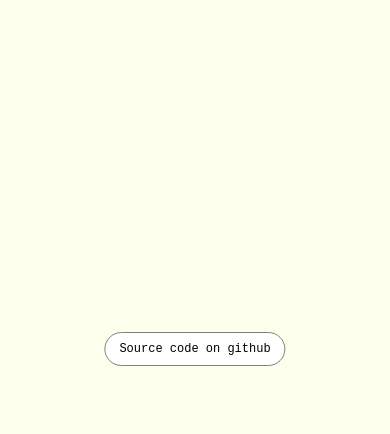
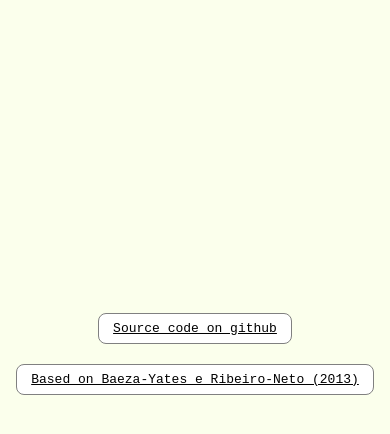
Before and after one commit to iankury/PinhaWiki, a website: page public/index.html in a window 390 px wide. Shown: the part 394-828 px from the top of the page. Drawn offline with Linux system fonts and the light colour scheme; no server answers.

Commit message:
add book link

```diff
--- a/public/index.html
+++ b/public/index.html
@@ -30,9 +30,15 @@
     </div>
   </div>
 
-  <a id="github_link" href="https://github.com/iankury/PinhaWiki" target="_blank">
-    Source code on github
-  </a>
+  <div id="external_links_container">
+    <a id="github_link" href="https://github.com/iankury/PinhaWiki" target="_blank">
+      Source code on github
+    </a>
+
+    <a id="book_link" href="https://www.amazon.com/Recupera%C3%A7%C3%A3o-Informa%C3%A7%C3%A3o-Conceitos-Tecnologia-Portuguese-ebook/dp/B0176RV7H4" target="_blank">
+      Based on Baeza-Yates e Ribeiro-Neto (2013)
+    </a>
+  </div>
 
   <script src="./script/lib/jquery.js"></script>
   <script src="./script/results_styling.js"></script>
--- a/public/script/results_styling.js
+++ b/public/script/results_styling.js
@@ -52,7 +52,7 @@ const results_styling = `
   margin: 10px 0px;
 }
 
-#github_link {
+#external_links_container {
   display: none;
 }
 
@@ -89,6 +89,4 @@ const results_styling = `
     color: grey;
     padding: 0 0 15 20;
   }
-
-
 }`
--- a/public/style/style.css
+++ b/public/style/style.css
@@ -180,33 +180,45 @@ img {
   line-height: 28px;
 }
 
-#github_link {
+#external_links_container {
   position: absolute;
+  top: 0;
+  right: 10px;
+  width: 90%;
+  display: flex;
+  flex-direction: row-reverse;
+}
+
+#github_link, #book_link {
   width: fit-content;
-  right: 3%;
-  top: 3%;
-  padding: 10 14 10 14;
+  padding: 8 14 8 14;
   font-family: monospace;
-  font-size: 14px;
+  font-size: 13px;
   color: black;
   background-color: white;
   border: 1px solid grey;
-  border-radius: 20px;
+  border-radius: 8px;
+  margin: 15px 5px 5px 5px;
 }
 
-  #github_link:hover {
+  #github_link:hover, #book_link:hover {
     text-decoration: underline;
     box-shadow: inset 0 0 5px #333;
   }
 
 @media (max-width: 767px) {
-  #github_link {
-    font-size: 12px;
-    bottom: 10%;
+  #external_links_container {
+    bottom: 0;
     top: auto;
-    left: 50%;
+    left: 0;
     right: auto;
-    transform: translate(-50%);
-    z-index: 35;
+    width: 100%;
+    flex-direction: column;
+    align-items: center;
+    margin-bottom: 50px;
+  }
+
+  #github_link, #book_link {
+    text-decoration: underline;
   }
 }
```
